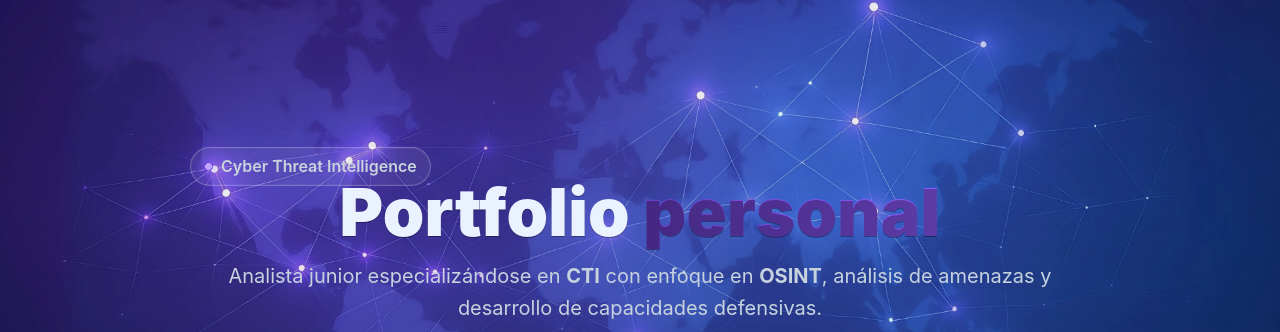
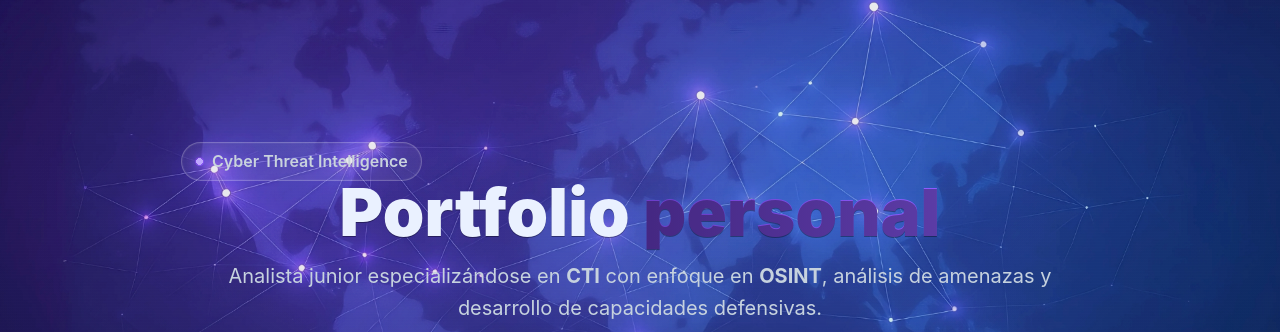
Before and after one commit to Sparkhacky/sparkhacky.github.io, a Jekyll site: the page built from index.html, in a window 1280 px wide. Shown: the part 170-502 px from the top of the page. Built offline with Jekyll 4.4.1, drawn with Linux system fonts in a browser that asks for light colours.

Commit message:
Update design.css

```diff
--- a/assets/css/design.css
+++ b/assets/css/design.css
@@ -188,8 +188,8 @@ a:hover, .site-nav a:hover, .pill-nav:hover, .btn:hover{ text-decoration:none }
 .hero-copy p{ color:var(--ink-2); max-width:60ch; margin:0 auto 1rem }
 .pill{
   position: absolute;
-  top: 10px;          /* separa del borde superior */
-  left: 24px;         /* pegada a la izquierda */
+  top: 5px;          /* separa del borde superior */
+  left: 15px;         /* pegada a la izquierda */
   margin: 0 !important;
   transform: none !important;
 }
```
